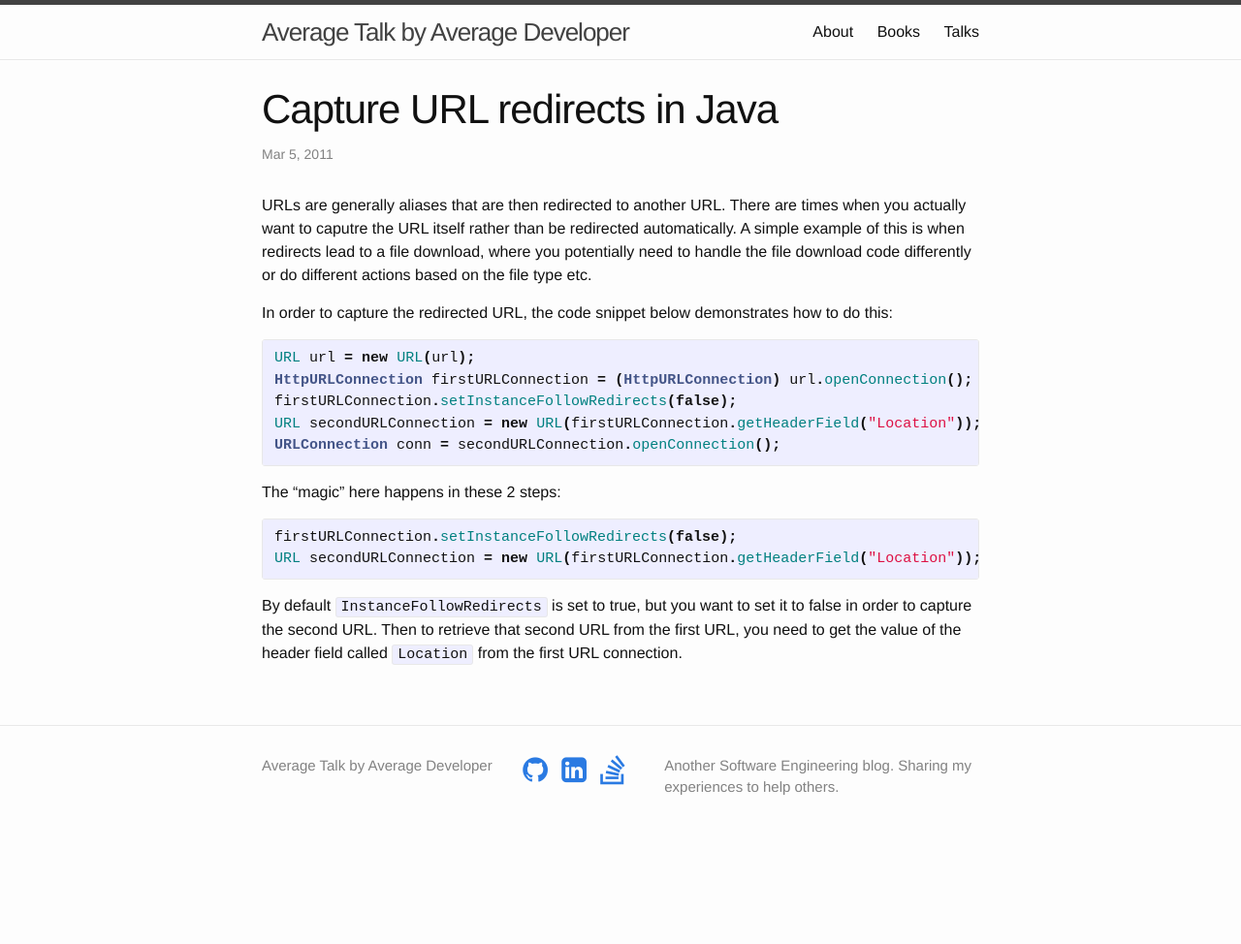
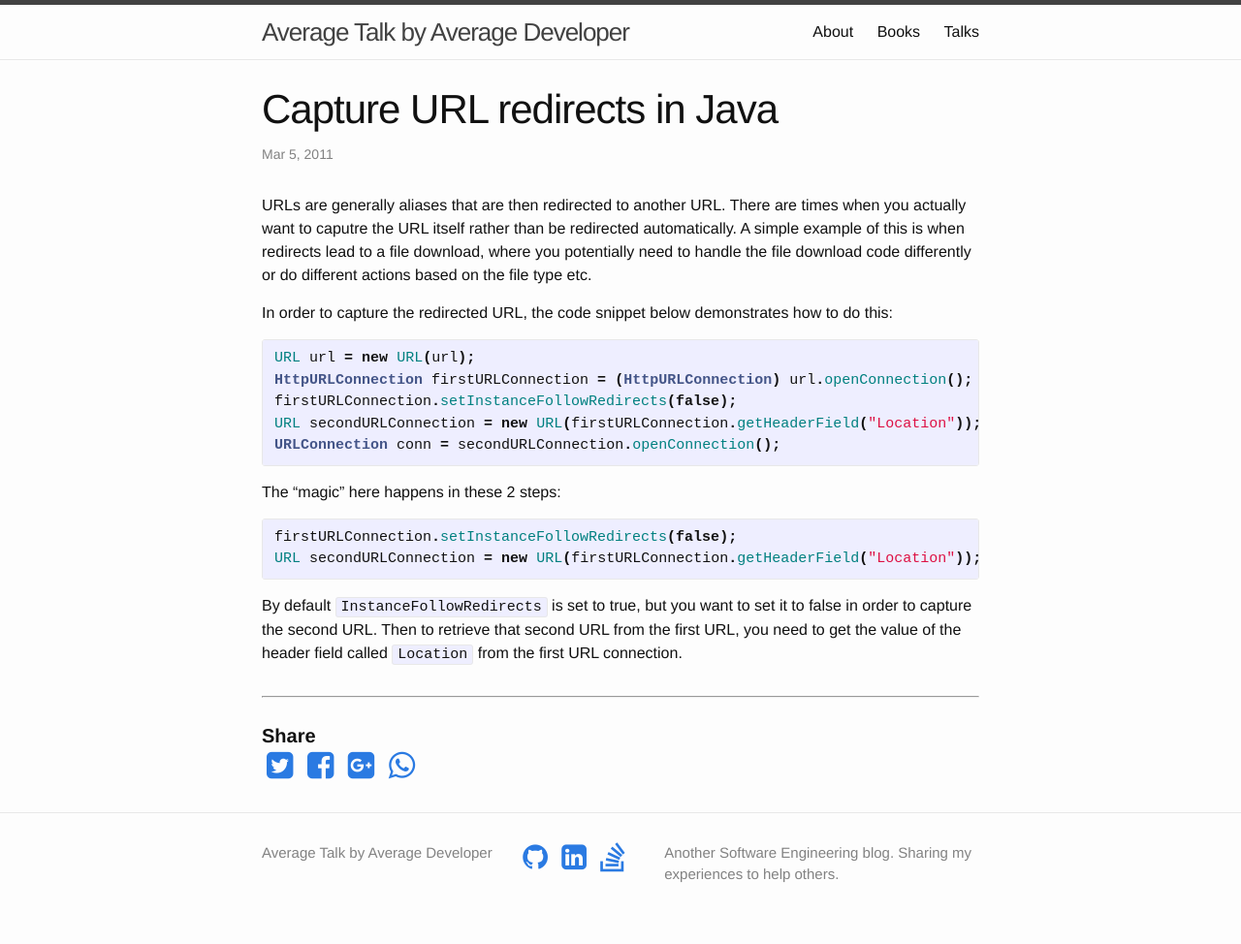
Before and after one commit to hakanozbay/hakanozbay.github.io, a Jekyll site: the page built from _posts/2011-03-05-capture-url-redirects-in-java.md, in a window 1280 px wide. Shown: the whole page at 97% size. Built offline with Jekyll 4.4.1, drawn with Linux system fonts in a browser that asks for light colours; nearby versions of some CDN libraries; before the commit the page ends 900 px from its top, so only the background shows below that.

Commit message:
update fontawesome version
create the social share aspect and embed into every post

make hyperlinks for sharing and other resources open a new tab

```diff
--- a/_includes/footer.html
+++ b/_includes/footer.html
@@ -14,21 +14,21 @@
 
       <div class="footer-col  footer-col-2">
           {% if site.github_username %}
-            <a href="https://github.com/{{ site.github_username }}" style="text-decoration:none;padding:5px;">
+            <a href="https://github.com/{{ site.github_username }}" style="text-decoration:none;padding:5px;" target="_blank">
               <i class="fa fa-github fa-2x"></i>
               <!--<span class="username">{{ site.github_username }}</span>-->
             </a>
           {% endif %}
 
           {% if site.linkedin_username %}
-            <a href="https://uk.linkedin.com/in/{{ site.linkedin_username }}" style="text-decoration:none;padding:5px;">
+            <a href="https://uk.linkedin.com/in/{{ site.linkedin_username }}" style="text-decoration:none;padding:5px;" target="_blank">
               <span class="fa fa-linkedin-square fa-2x"></span>
               <!--<span class="username">{{ site.linkedin_username }}</span>-->
             </a>
           {% endif %}
 
           {% if site.stackoverflow_usernumber %}
-            <a href="http://stackoverflow.com/users/{{ site.stackoverflow_usernumber }}" style="text-decoration:none;padding:5px;">
+            <a href="http://stackoverflow.com/users/{{ site.stackoverflow_usernumber }}" style="text-decoration:none;padding:5px;" target="_blank">
               <span class="fa fa-stack-overflow fa-2x"></span>
               <!--<span class="username">{{ site.stackoverflow_username }}</span>-->
             </a>
--- a/_includes/head.html
+++ b/_includes/head.html
@@ -7,6 +7,6 @@
     <meta name="description" content="{{ site.description }}">
 
     <link rel="stylesheet" href="{{ "/css/main.css" | prepend: site.baseurl }}">
-    <link rel="stylesheet" href="//maxcdn.bootstrapcdn.com/font-awesome/4.3.0/css/font-awesome.min.css">
+    <link rel="stylesheet" href="https://maxcdn.bootstrapcdn.com/font-awesome/4.7.0/css/font-awesome.min.css">
     <link rel="canonical" href="{{ page.url | replace:'index.html','' | prepend: site.baseurl | prepend: site.url }}">
 </head>
--- /dev/null
+++ b/_includes/social-share.html
@@ -0,0 +1,16 @@
+<div class="social-share">
+  <span style='font-weight: bold; font-size:20px'>Share</span>
+  <br/>
+      <a href="https://twitter.com/intent/tweet?text=Check%20out%20https://hakanozbay.github.io/{{ page.url }}"   class="twitter" title="Share on Twitter" style="text-decoration:none;padding:5px;" target="_blank">
+          <i class="fa fa-twitter-square fa-2x"></i>
+      </a>
+      <a href="https://www.facebook.com/sharer/sharer.php?u=https://hakanozbay.github.io/{{ page.url }}" class="facebook" title="Share on Facebook" style="text-decoration:none;padding:5px;" target="_blank">
+        <i class="fa fa-facebook-square fa-2x"></i>
+      </a>
+      <a href="https://plus.google.com/share?url=https://hakanozbay.github.io/{{ page.url }}" class="google-plus" title="Share on Google Plus" style="text-decoration:none;padding:5px;" target="_blank">
+        <i class="fa fa-google-plus-square fa-2x"></i>
+      </a>
+      <a href="whatsapp://send?text=https://hakanozbay.github.io/{{ page.url }}" class="whatsapp" title="Share on Whatsapp" style="text-decoration:none;padding:5px;" target="_blank">
+        <i class="fa fa-whatsapp fa-2x"></i>
+      </a>
+</div>
--- a/_layouts/post.html
+++ b/_layouts/post.html
@@ -12,4 +12,8 @@ layout: default
     {{ content }}
   </article>
 
+<hr>
+<br>
+  {% include social-share.html %}
+
 </div>
```
